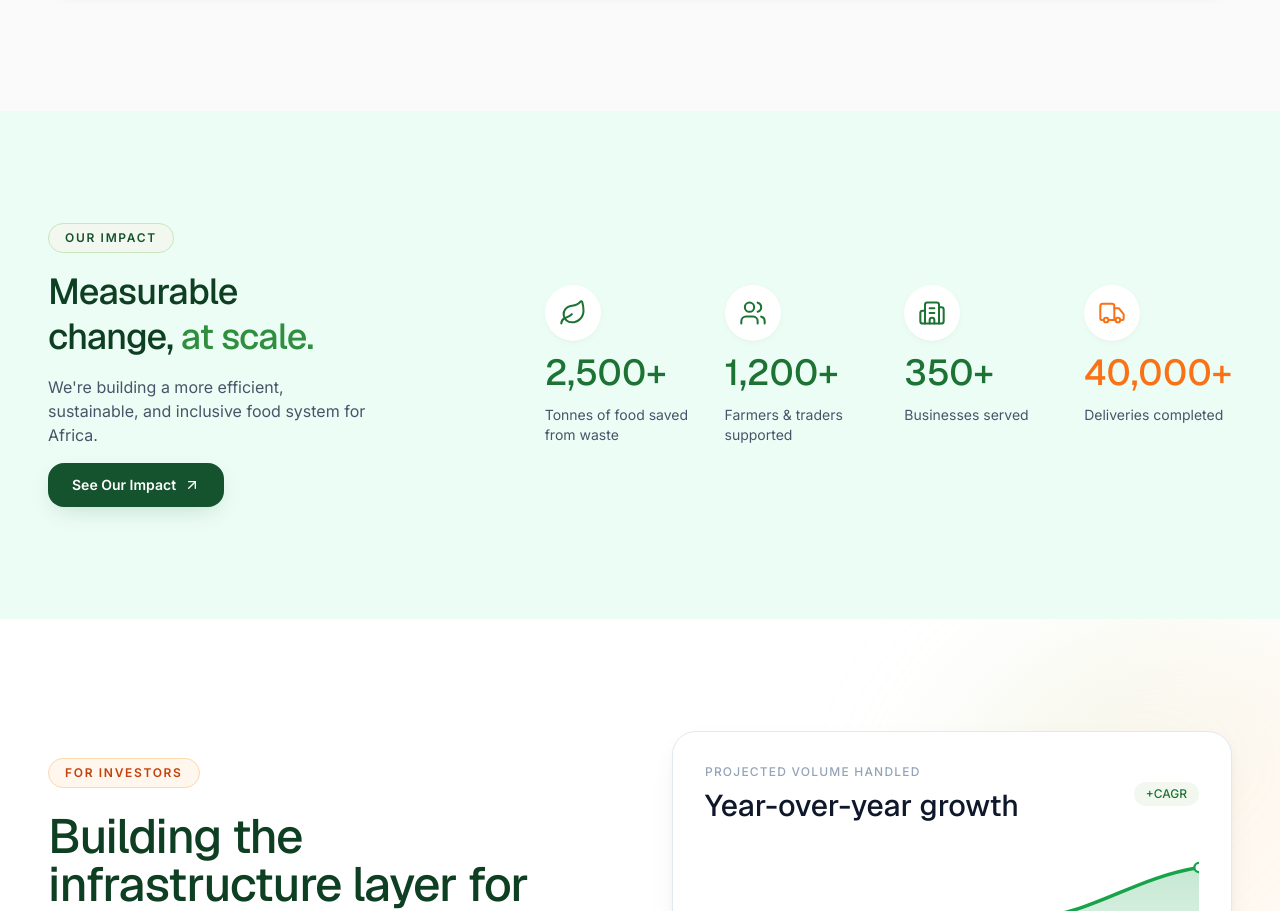
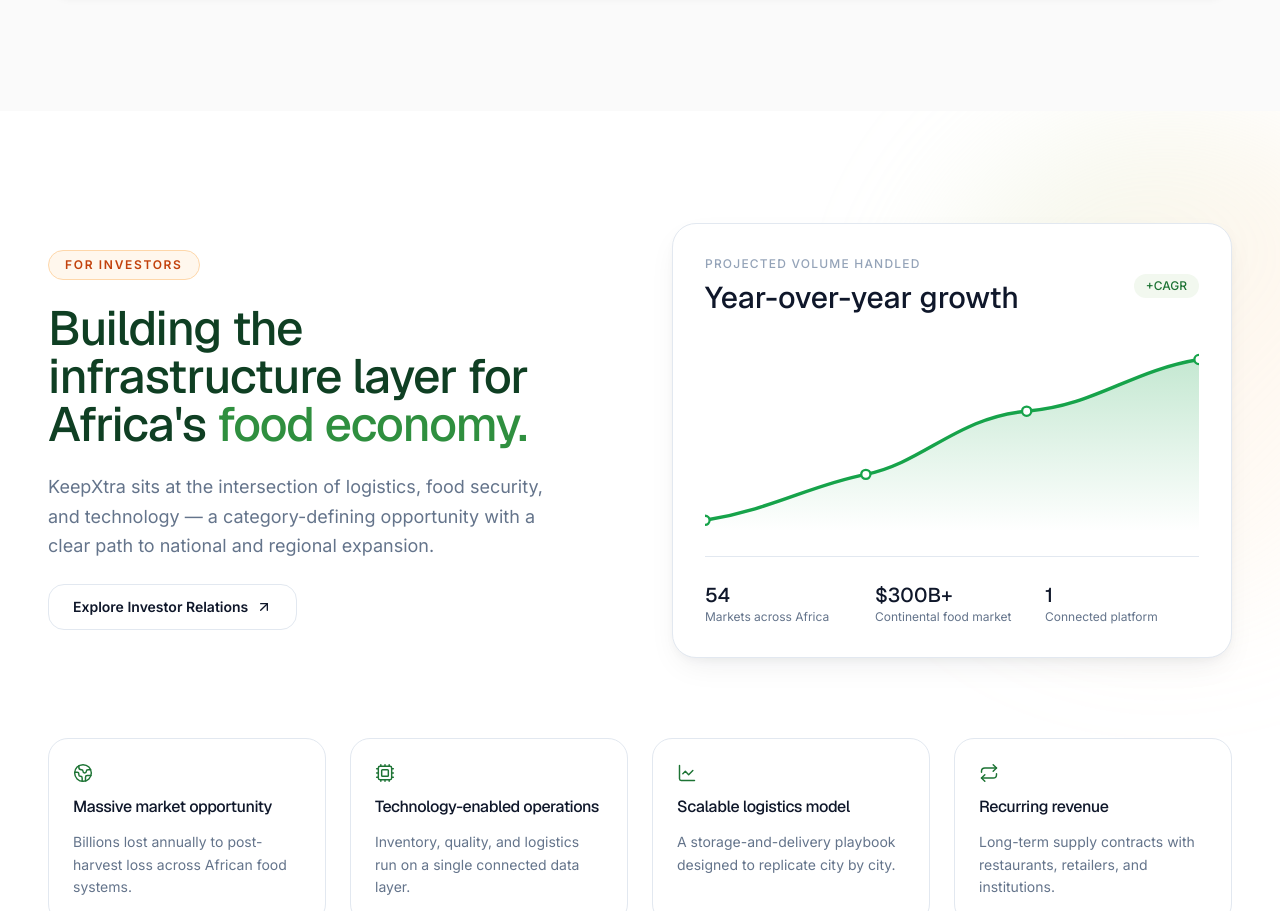
Before and after one commit to louisafful1/keepxtra, a React (Vite) app in the folder frontend/: page / in a window 1280 px wide. Shown: the part 5058-5969 px from the top of the page. Built offline with nearby package versions, Linux system fonts and the light colour scheme.

Commit message:
chore(home): remove Impact counters section

```diff
--- a/frontend/src/pages/website/HomePage.tsx
+++ b/frontend/src/pages/website/HomePage.tsx
@@ -6,7 +6,6 @@
 import { Services } from '@/sections/home/Services'
 import { WhoWeServe } from '@/sections/home/WhoWeServe'
 import { WhyKeepXtra } from '@/sections/home/WhyKeepXtra'
-import { ImpactCounters } from '@/sections/home/ImpactCounters'
 import { InvestorHighlight } from '@/sections/home/InvestorHighlight'
 import { Sustainability } from '@/sections/home/Sustainability'
 import { Testimonials } from '@/sections/home/Testimonials'
@@ -31,7 +30,6 @@
       <Services />
       <WhoWeServe />
       <WhyKeepXtra />
-      <ImpactCounters />
       <InvestorHighlight />
       <Sustainability />
       <Testimonials />
```
